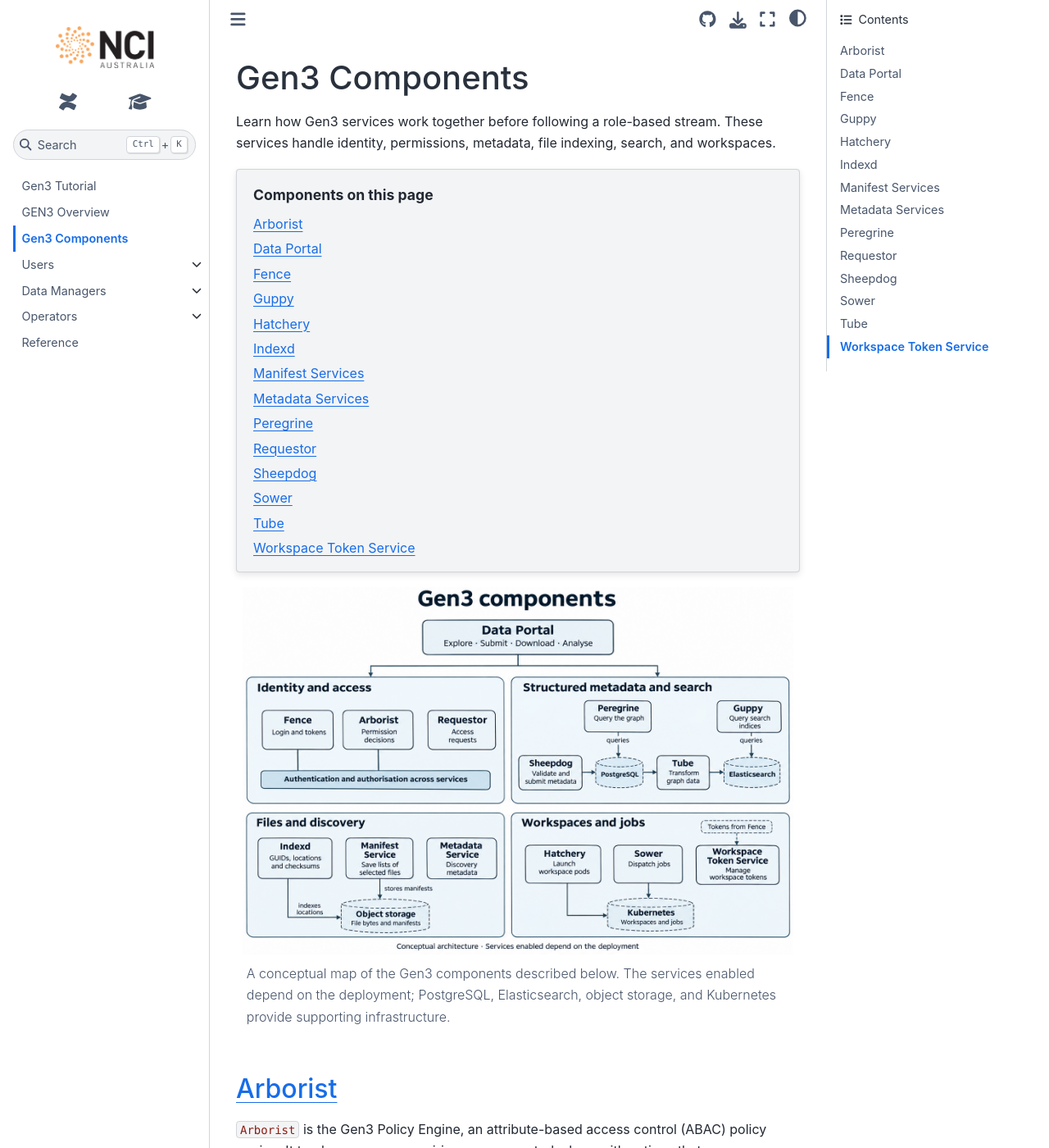
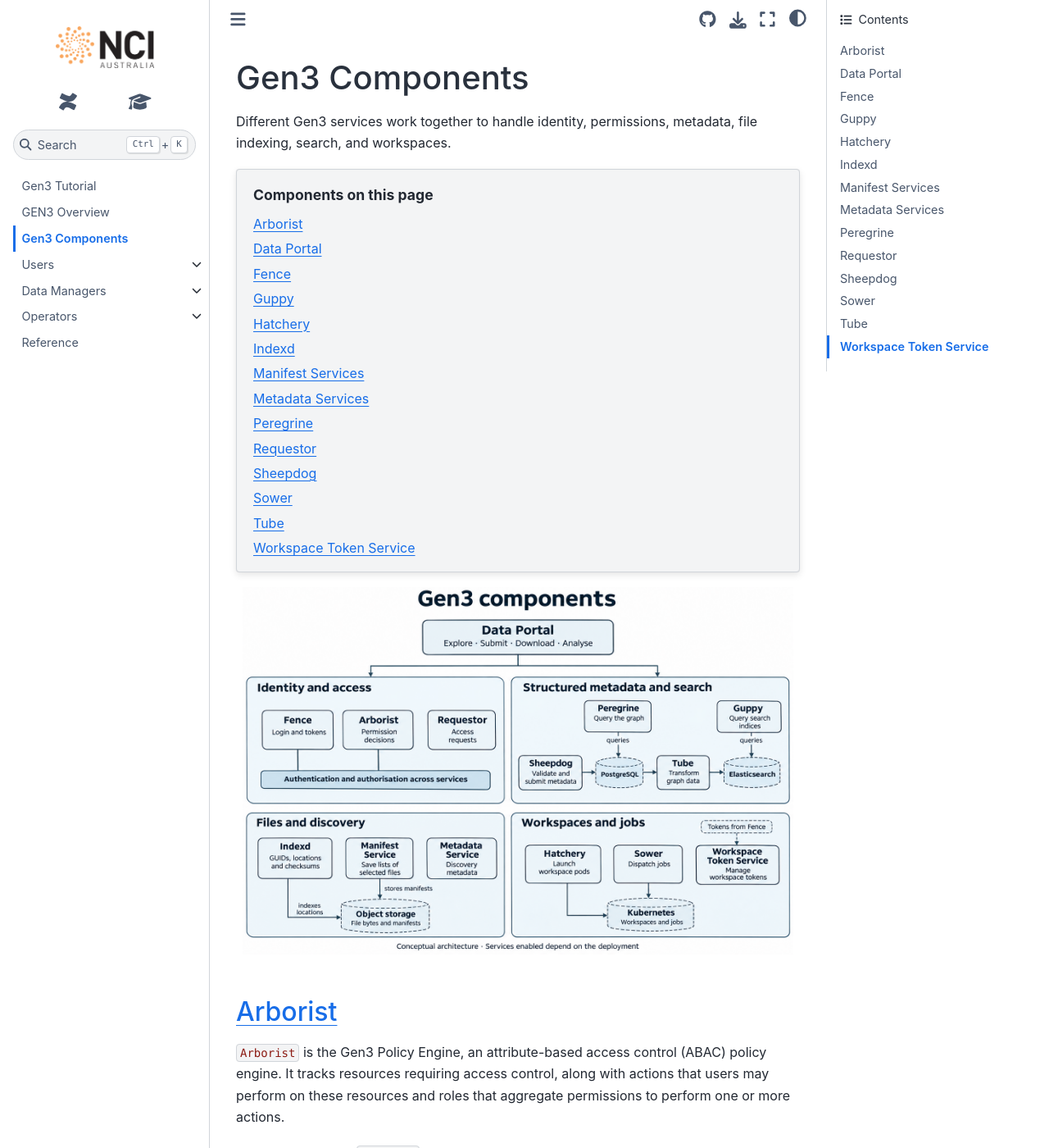
Before and after one commit to NCI900-Training-Organisation/Gen3-tutorial, a Sphinx documentation site: the page built from docs/source/overview/components.rst, in a window 1280 px wide and 1400 px high. Shown: the whole window at 82% size. Built offline with Sphinx 7.4.7 and the Sphinx Book theme 1.1.4, drawn with Linux system fonts in a browser that asks for light colours.

Commit message:
Refine Gen3 components page introduction

```diff
--- a/docs/source/overview/components.rst
+++ b/docs/source/overview/components.rst
@@ -1,8 +1,7 @@
 Gen3 Components
 =====================================
 
-Learn how Gen3 services work together before following a role-based stream.
-These services handle identity, permissions, metadata, file indexing, search,
+Different Gen3 services work together to handle identity, permissions, metadata, file indexing, search,
 and workspaces.
 
 .. contents:: Components on this page
@@ -13,10 +12,6 @@ and workspaces.
    :alt: All fourteen Gen3 components grouped into identity and access, structured metadata and search, files and discovery, and workspaces and jobs, with the Data Portal above.
    :align: center
    :width: 100%
-
-   A conceptual map of the Gen3 components described below. The services
-   enabled depend on the deployment; PostgreSQL, Elasticsearch, object storage,
-   and Kubernetes provide supporting infrastructure.
 
 
 .. _gen3-component-arborist:
```
